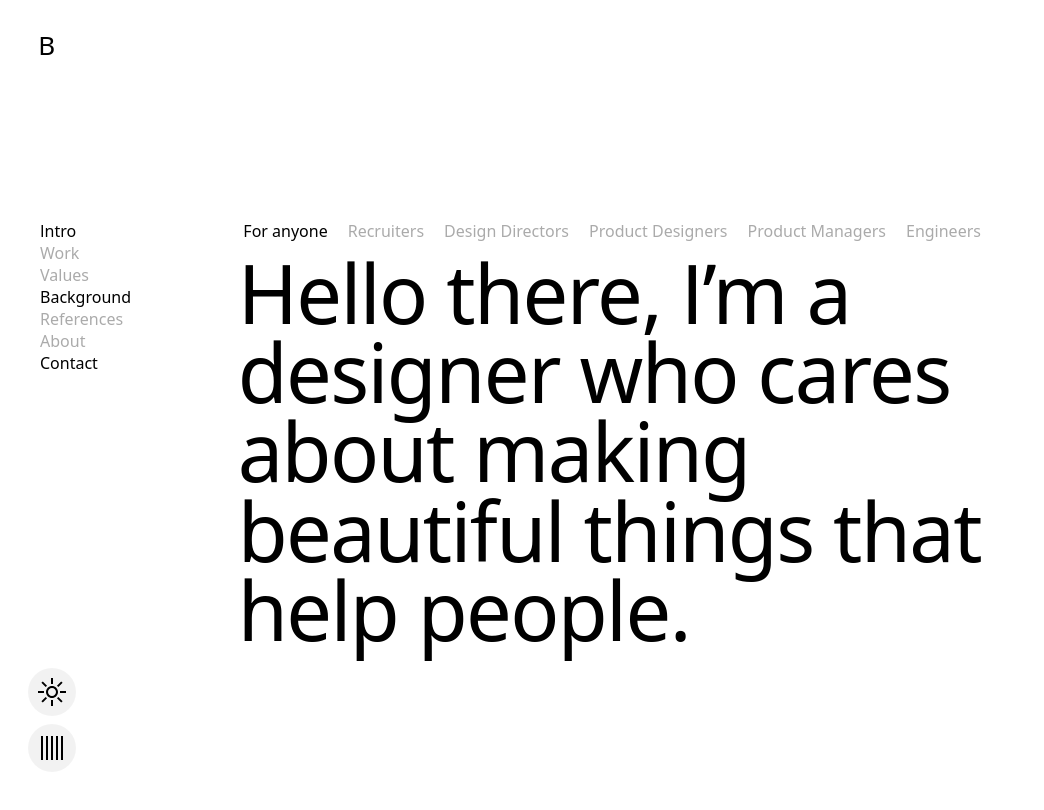
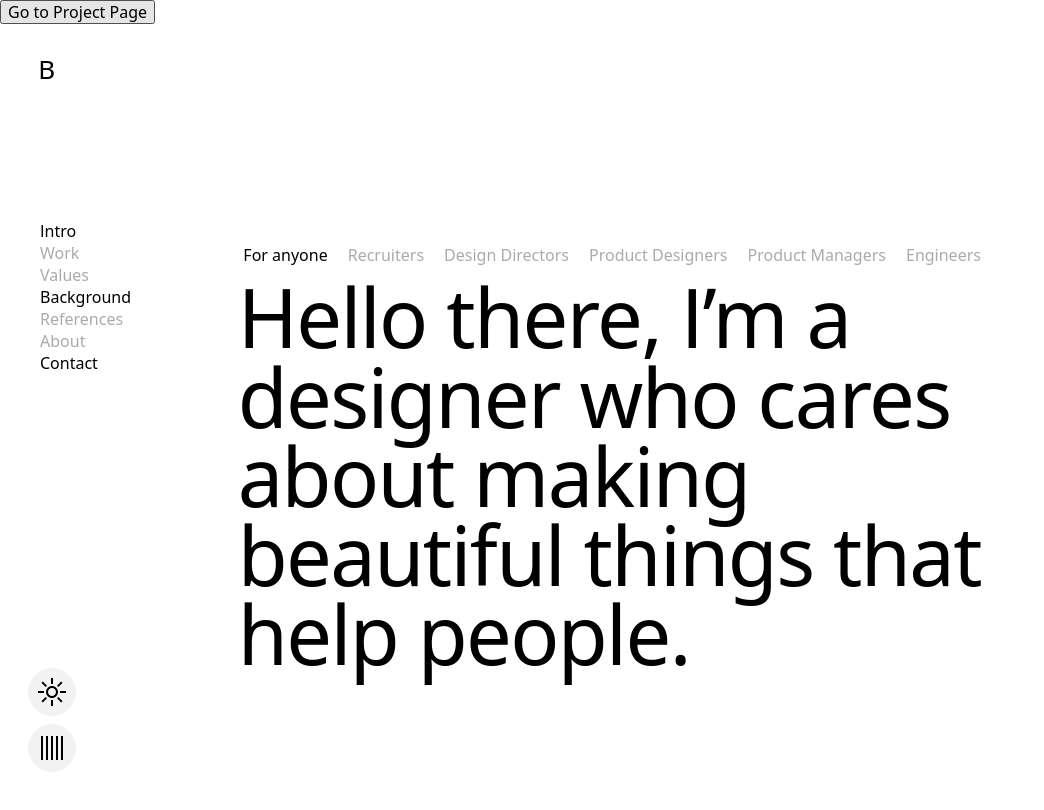
Before and after one commit to swarnimmandloi/portfoliotest, a plain HTML site: page index.html in a window 1280 px wide. Shown: the top 810 px of the page, without its empty margins (0-1044 px from the left). Drawn offline with Linux system fonts and the light colour scheme; a web font is replaced by a local one.

Commit message:
Update index.html

```diff
--- a/index.html
+++ b/index.html
@@ -70,6 +70,7 @@
 </head>
 
 <body class="cover--is--visible is--loading theme--16">
+  <button onclick="window.location.href='project.html'">Go to Project Page</button>
 
     <header class="app-header">
         <div class="content">
```
